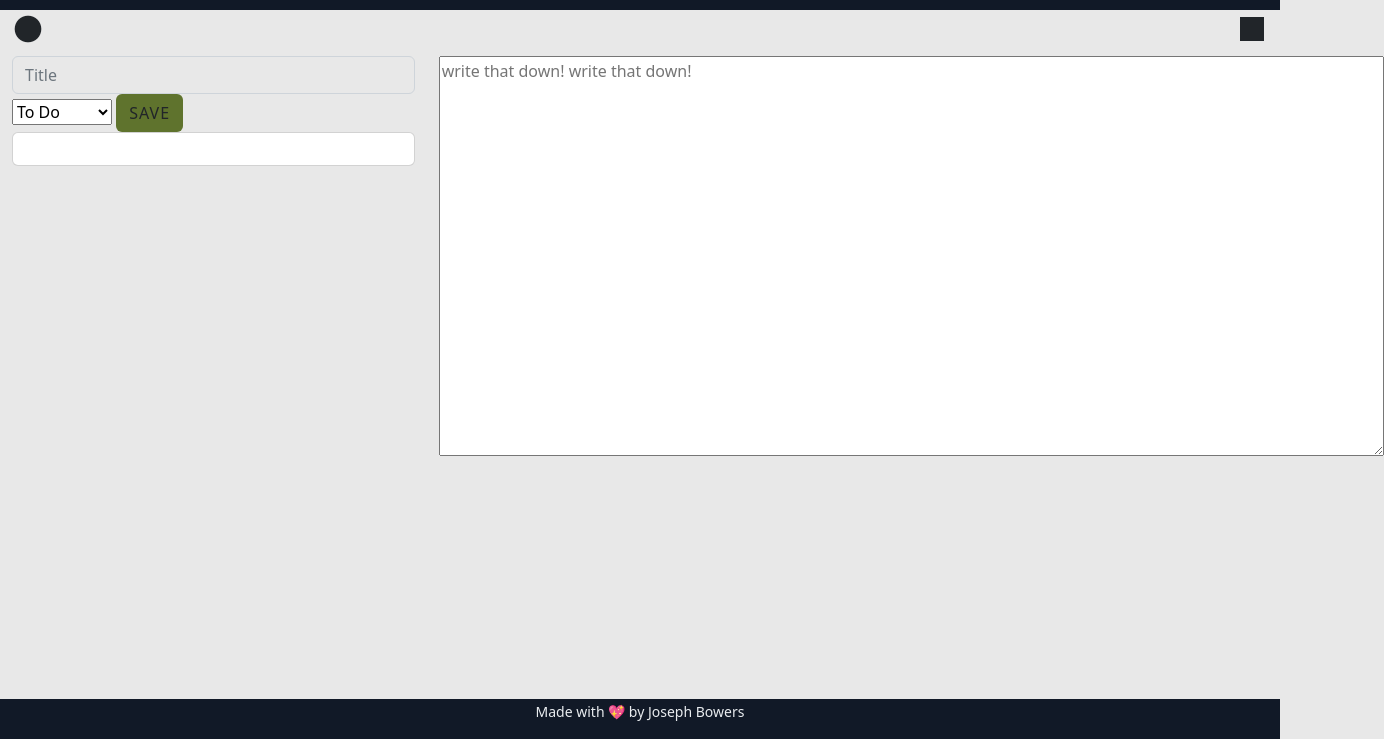
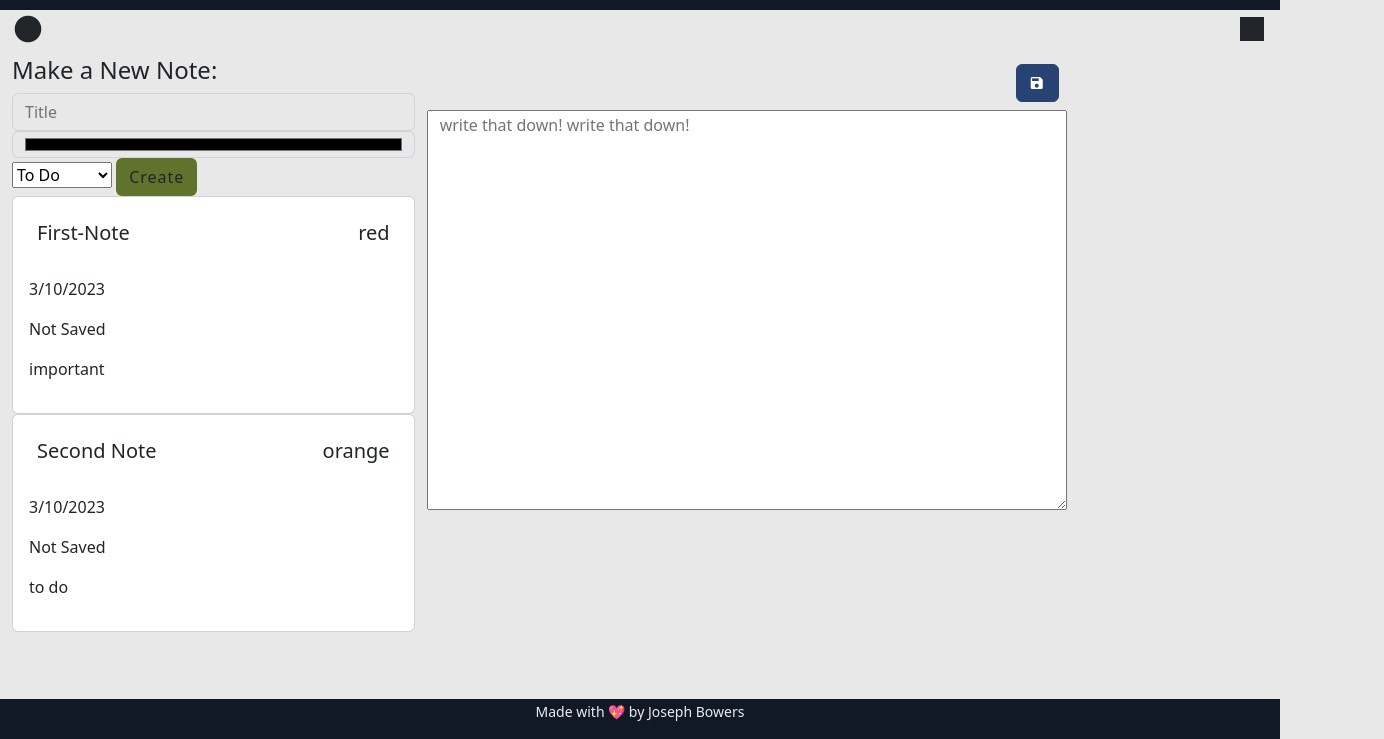
Before and after one commit to jsphbowers/Jot-Notes, a website with bundled scripts: page index.html in a window 1280 px wide. Shown: the part 61-800 px from the top of the page, 1384 px wide, since content can reach past the window. Built offline with nearby package versions, Linux system fonts and the light colour scheme; a script that the page names is missing.

Commit message:
working on saving note

```diff
--- a/app/AppState.js
+++ b/app/AppState.js
@@ -10,7 +10,8 @@ class AppState extends EventEmitter {
 
   /** @type {import('./Models/Note').Note[]} */
   notes = [
-    new Note({ name: 'First-Note', Color: 'red', Date: '03/02/1995', Type: 'java' })
+    new Note({ title: 'First-Note', color: 'red', date: null, type: 'important' }),
+    new Note({ title: 'Second Note', color: 'orange', date: null, type: 'to do' })
   ]
 }
 
--- a/app/Controllers/NotesController.js
+++ b/app/Controllers/NotesController.js
@@ -1,12 +1,37 @@
 import { appState } from "../AppState.js"
+import { notesService } from "../Services/NotesService.js"
+import { getFormData } from "../Utils/FormHandler.js"
+import { setHTML } from "../Utils/Writer.js"
 
 function _drawNotesList() {
   // console.log(appState.notes)
+  let template = ''
+  appState.notes.forEach(note => template += note.navTemplate)
+  setHTML('notesList', template)
+  appState.on('notes', _drawNotesList)
+}
 
-}
+
 
 export class NotesController {
   constructor() {
     _drawNotesList()
   }
+
+  createNote() {
+    // console.log('newNote')
+    // @ts-ignore
+    window.event.preventDefault()
+    // @ts-ignore
+    let form = event.target
+    // console.log(form)
+    let newNote = getFormData(form)
+    // console.log(newNote)
+    notesService.addNote(newNote)
+  }
+
+  saveNote() {
+    window.event?.preventDefault()
+    console.log("we saving")
+  }
 }
--- a/app/Models/Note.js
+++ b/app/Models/Note.js
@@ -8,24 +8,29 @@ export class Note {
     this.created = data.created ? new Date(data.created) : new Date()
     this.saved = data.saved || 'Not Saved'
     this.type = data.type
+    this.note = data.note || 'Nothing yet'
   }
 
   get navTemplate() {
     return `
+    <div class="card p-3">
                 <div class="p-2 d-flex justify-content-between">
                   <h5>${this.title}</h5>
                   <h5>${this.color}</h5>
                 </div>
                 <div>
+                <p>
                   <p>${this.ComputeDate}</p>
                   <p>${this.saved}</p>
+                  <p>${this.type}</p>
+                </div>
                 </div>
     `
   }
 
   get ComputeDate() {
     let date = this.created
-    return (date.getMonth() + 1) + '/' + (date.getDate) + '/' + (date.getFullYear)
+    return (date.getMonth() + 1) + '/' + (date.getDate()) + '/' + (date.getFullYear())
 
   }
 }
--- a/app/Services/NotesService.js
+++ b/app/Services/NotesService.js
@@ -0,0 +1,19 @@
+import { appState } from "../AppState.js"
+import { Note } from "../Models/Note.js"
+
+class NotesService {
+  addNote(newNoteData) {
+    let newNote = new Note(newNoteData)
+    // console.log('hello from service', newNote);
+    appState.notes.push(newNote)
+    appState.emit('notes')
+
+  }
+
+
+
+
+}
+
+
+export const notesService = new NotesService()
--- a/index.html
+++ b/index.html
@@ -44,26 +44,31 @@
           <!-- STUB Note creation -->
           <section class="row">
             <div class="col-4">
-              <form onsubmit="">
-                <input type="text" class="form-control" placeholder="Title" minlength="3" maxlength="15">
-                <select name="" id="">
+              <h4>Make a New Note:</h4>
+              <form onsubmit="app.notesController.createNote()">
+                <input id="title" name='title' type="text" class="form-control" placeholder="Title" minlength="3"
+                  maxlength="15" required>
+                <input id="color" name='color' type="color" class="form-control" label:="color" required>
+                <select name="type" id="type" required>
                   <option value="todo">To Do</option>
                   <option value="important">Important</option>
                   <option value="primary">Primary</option>
                   <option value="secondary">secondary</option>
                 </select>
-                <button class="btn bg-success">SAVE</button>
+                <button class="btn bg-success">Create</button>
               </form>
 
               <!-- STUB note details -->
-              <div class="card p-3">
-                <!-- <div class="p-2 d-flex justify-content-between">
+              <div id="notesList">
+                <!-- <div class="card p-3">
+                  <div class="p-2 d-flex justify-content-between">
                   <h5>Title of note</h5>
                   <h5>color</h5>
                 </div>
                 <div>
                   <p>date created</p>
                   <p>last saved</p>
+                </div>
                 </div> -->
               </div>
 
@@ -71,8 +76,16 @@
 
             <!-- STUB Main Note area -->
             <div class="col-6">
-              <textarea class="note" name="note" id="note" cols="100" rows="10"
-                placeholder="write that down! write that down!"></textarea>
+              <section class="row">
+                <div class="col-12 text-end p-2">
+                  <button class="btn btn-primary" onsubmit="app.notesController.saveNote()"><i
+                      class="mdi mdi-content-save"></i></button>
+                </div>
+
+                <textarea class="note" name="note" id="note" cols="100" rows="10"
+                  placeholder="write that down! write that down!"></textarea>
+
+              </section>
             </div>
           </section>
 
```
